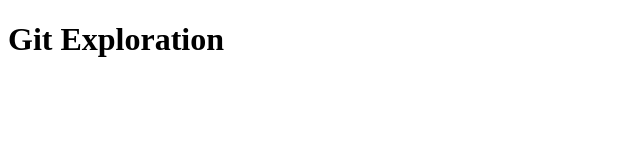
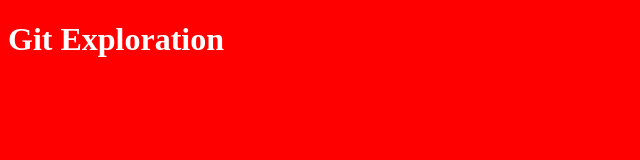
Before and after one commit to johnfyoung/git-exploration, a plain HTML site: page index.html in a window 1280 px wide. Shown: the whole page, without its empty margins (0-640 px from the left). Drawn offline with Linux system fonts and the light colour scheme.

Commit message:
Adds a css file

```diff
--- a/index.html
+++ b/index.html
@@ -3,6 +3,7 @@
   <head>
     <meta charset="UTF-8" />
     <meta name="viewport" content="width=device-width, initial-scale=1.0" />
+    <link rel="stylesheet" href="styles.css" />
     <title>Document</title>
   </head>
   <body>
--- /dev/null
+++ b/styles.css
@@ -0,0 +1,4 @@
+body {
+  color: white;
+  background-color: red;
+}
```
